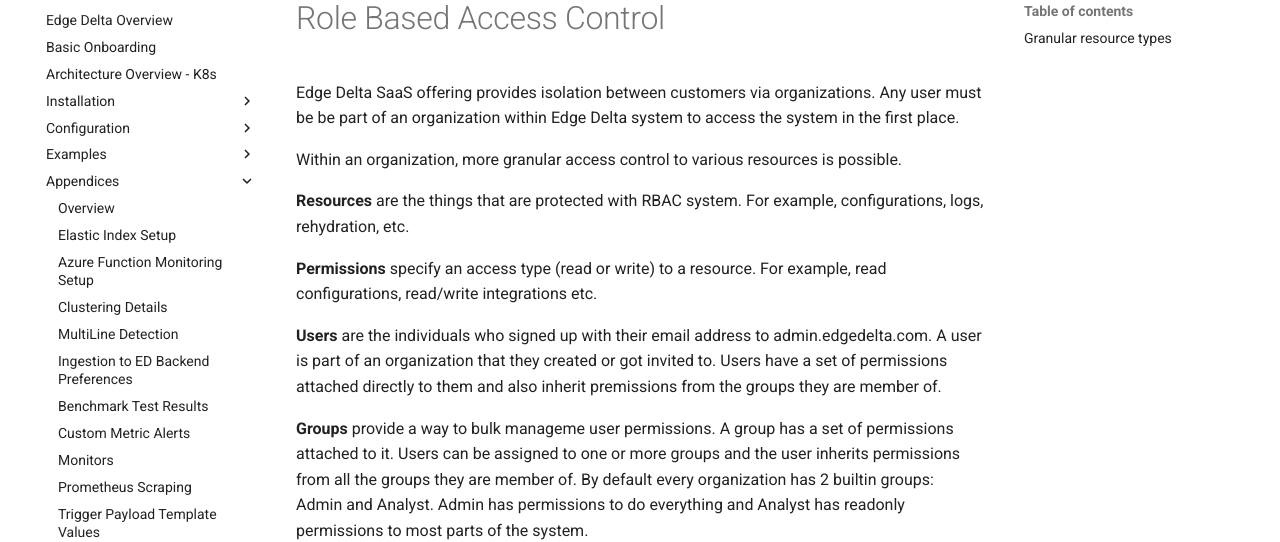
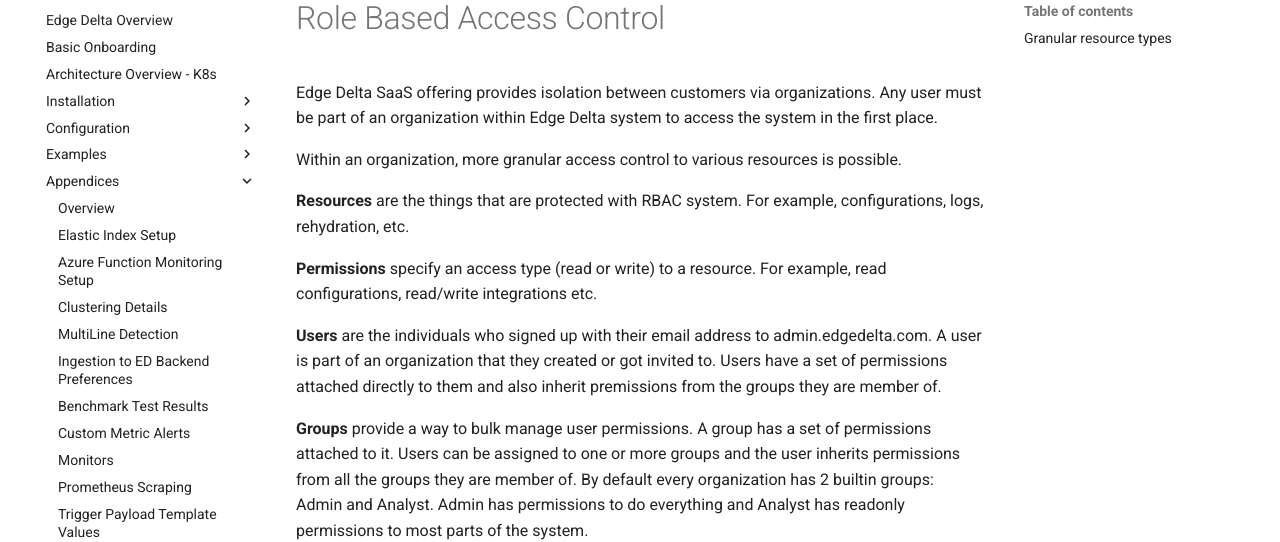
Before and after one commit to edgedelta/docs, an MkDocs documentation site: the page built from docs/appendices/rbac.md, in a window 1280 px wide and 900 px high. Shown: the part 125-667 px from the top of the window. Built offline with MkDocs 1.6.1 and Material for MkDocs 9.7.7, drawn with Linux system fonts in a browser that asks for light colours.

Commit message:
fix typos

```diff
--- a/docs/appendices/rbac.md
+++ b/docs/appendices/rbac.md
@@ -5,7 +5,7 @@ description: >-
 
 # Role Based Access Control
 
-Edge Delta SaaS offering provides isolation between customers via organizations. Any user must be be part of an organization within Edge Delta system to access the system in the first place.
+Edge Delta SaaS offering provides isolation between customers via organizations. Any user must be part of an organization within Edge Delta system to access the system in the first place.
 
 Within an organization, more granular access control to various resources is possible.
 
@@ -16,7 +16,7 @@ Within an organization, more granular access control to various resources is pos
 **Users** are the individuals who signed up with their email address to admin.edgedelta.com. A user is part of an organization that they created or got invited to.
 Users have a set of permissions attached directly to them and also inherit premissions from the groups they are member of.
 
-**Groups** provide a way to bulk manageme user permissions. A group has a set of permissions attached to it. Users can be assigned to one or more groups and the user inherits permissions from all the groups they are member of. By default every organization has 2 builtin groups: Admin and Analyst. Admin has permissions to do everything and Analyst has readonly permissions to most parts of the system.
+**Groups** provide a way to bulk manage user permissions. A group has a set of permissions attached to it. Users can be assigned to one or more groups and the user inherits permissions from all the groups they are member of. By default every organization has 2 builtin groups: Admin and Analyst. Admin has permissions to do everything and Analyst has readonly permissions to most parts of the system.
 
 ### Granular resource types
 
```
